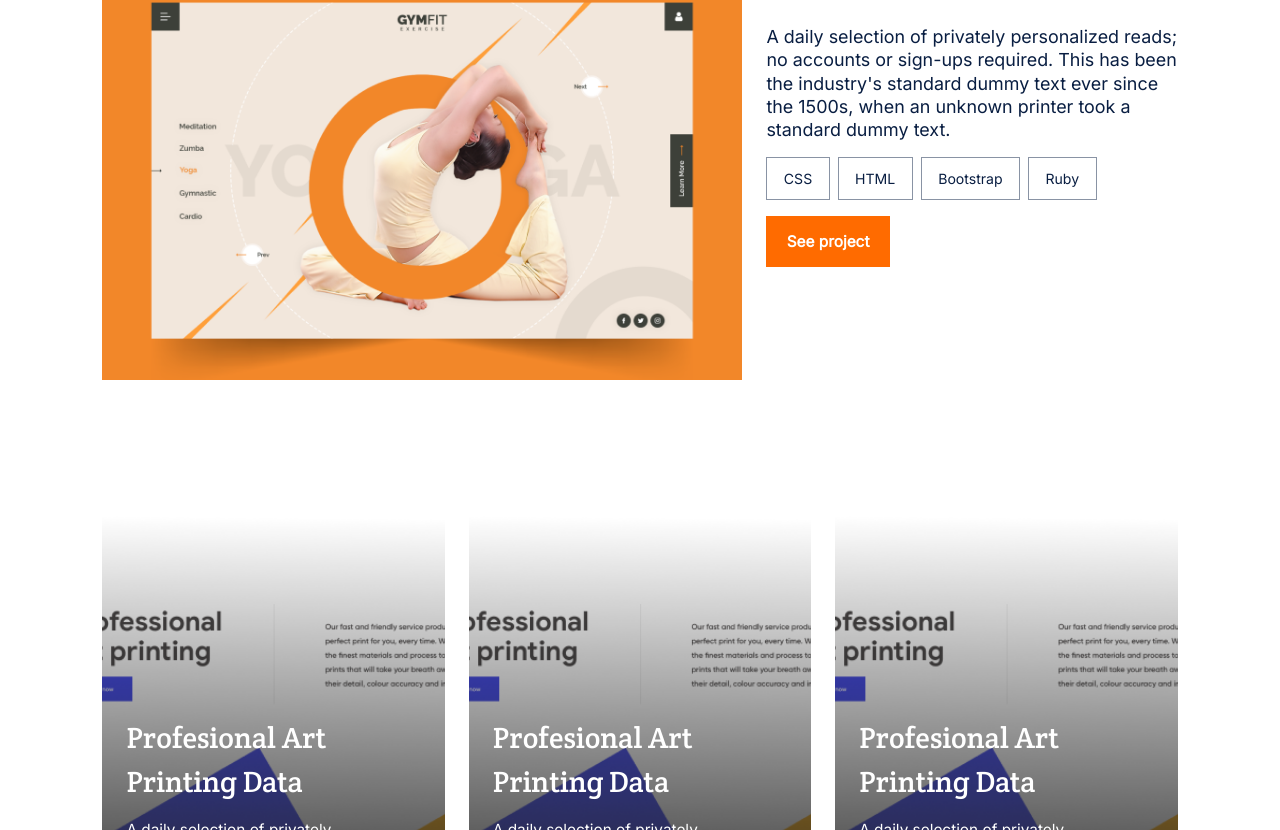
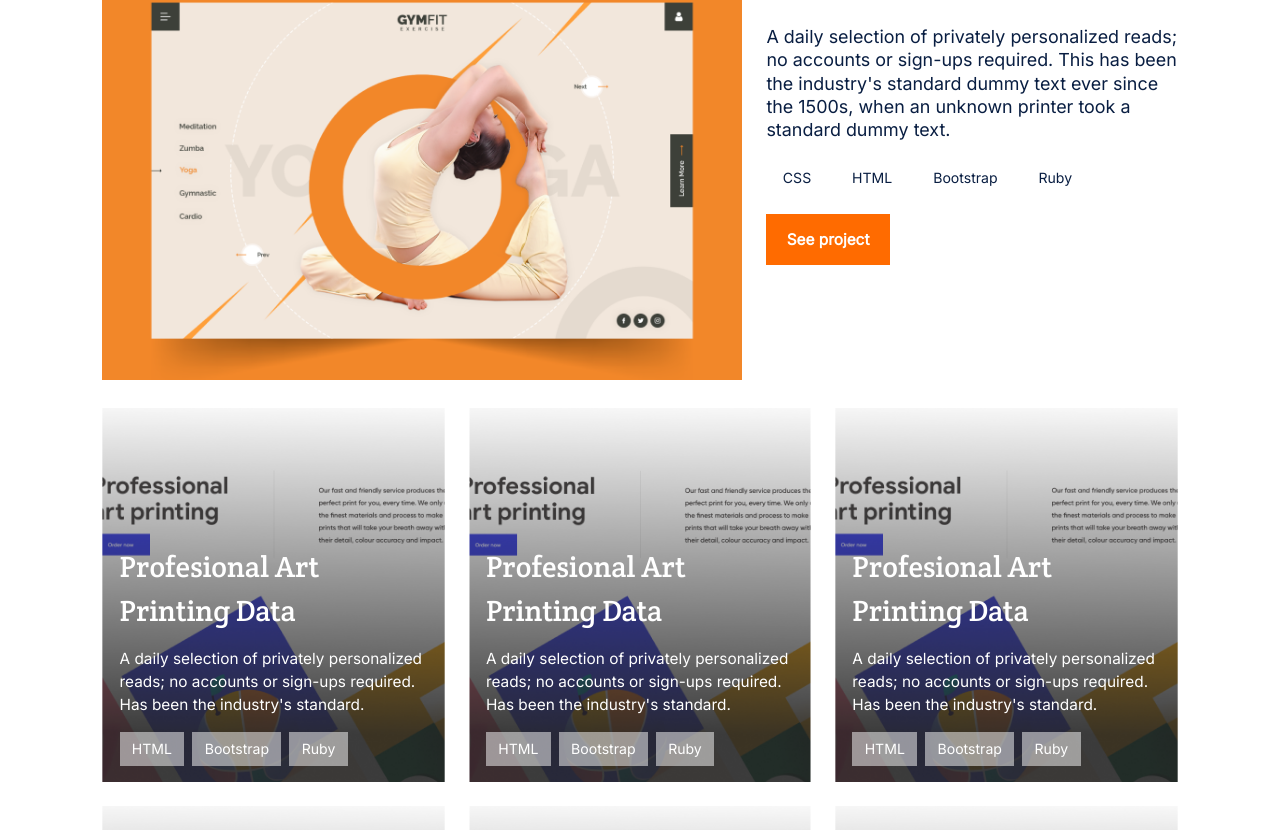
Before and after one commit to rubydevi/my-portfolio, a website: page index.html in a window 1280 px wide. Shown: the part 1450-2280 px from the top of the page. Drawn offline with Linux system fonts and the light colour scheme.

Commit message:
Change px unit to more Responsive ones for .card-grid

```diff
--- a/style.css
+++ b/style.css
@@ -551,6 +551,7 @@ textarea::placeholder {
     font-size: 1.1vw;
     padding: 3% 4%;
     line-height: 110%;
+    border: unset;
   }
 
   .card-button {
@@ -575,7 +576,7 @@ textarea::placeholder {
     display: grid;
     grid-template-columns: repeat(3, minmax(0, 1fr));
     grid-gap: 24px;
-    margin: 10% 0 0 0;
+    margin: 0;
   }
 
   .child-card > .card-body > .card-button {
@@ -586,32 +587,32 @@ textarea::placeholder {
     padding: 0;
     margin: 0;
     gap: 0;
-    padding-top: 200px;
+    padding-top: 40%;
     align-items: end;
   }
 
   .child-title {
     font-size: 2.3vw;
     line-height: 150%;
-    padding: 0 24px;
+    padding: 0 5%;
   }
 
   .child-description {
     font-size: 1.2vw;
     line-height: 150%;
-    padding: 0 24px;
+    padding: 0 5%;
     margin-top: 4%;
   }
 
   .child-tags {
-    padding: 0 24px;
+    padding: 0 5%;
   }
 
   .child-button {
     position: relative;
     margin: 0;
-    padding: 3% 0;
-    width: 28%;
+    padding: 5% 0;
+    width: 100%;
     font-size: 1.2vw;
   }
 
```
